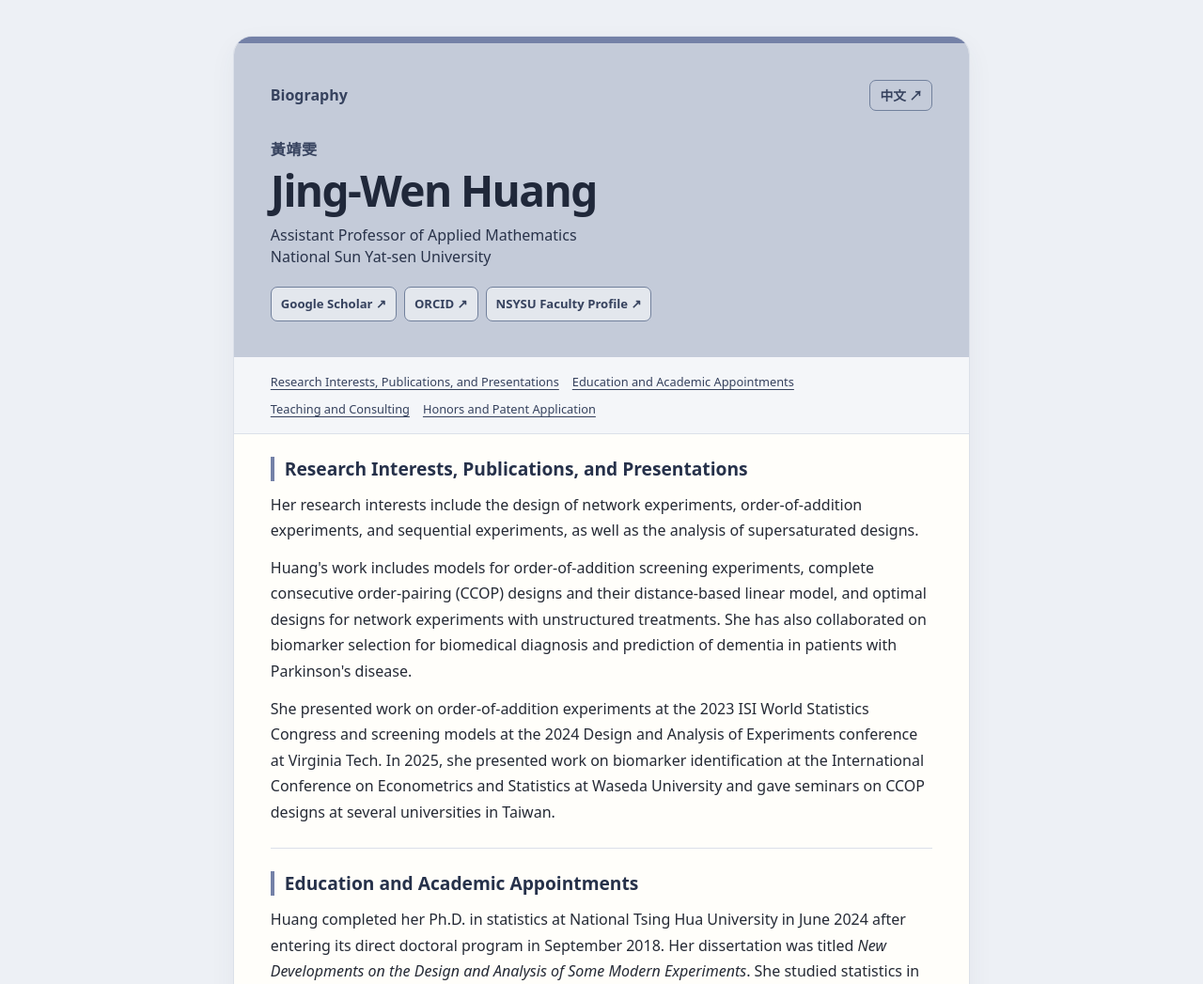
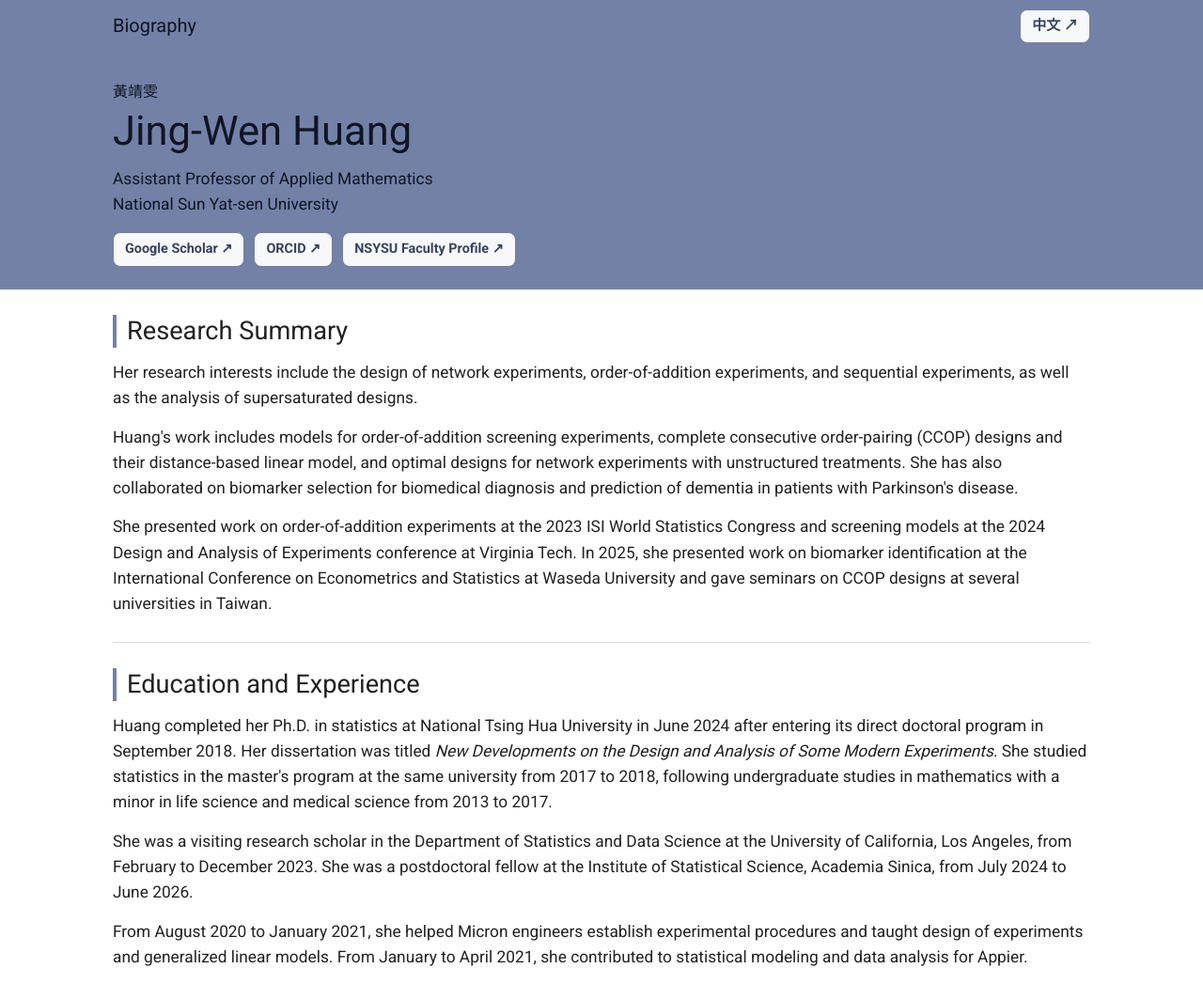
Before and after one commit to miffy8485/academic-wiki, a plain HTML site: page biography.html in a window 1280 px wide. Shown: the top 1047 px of the page at 94% size. Drawn offline with Linux system fonts and the light colour scheme.

Commit message:
Publish academic biographies from personal Wiki

```diff
--- a/biography.html
+++ b/biography.html
@@ -4,40 +4,39 @@
 <meta charset="utf-8">
 <meta name="viewport" content="width=device-width, initial-scale=1">
 <title>Biography | Jing-Wen Huang</title>
+<link rel="stylesheet" href="https://fonts.googleapis.com/css?family=Roboto:400,700&amp;display=swap">
 <style>
-:root{--mist:#C4CBD9;--blue:#7481A7;--deep:#36425E;--text:#252A35;--paper:#fffefa;--base:#edf0f5;--rule:#dbe0e9;color-scheme:light}
+:root{color-scheme:light;--ink:#212121;--muted:#4f474e;--banner:#b0bec5;--pale:#e8eaeb;--rule:#dadce0}
 *{box-sizing:border-box}
-html{scroll-behavior:smooth}
-body{margin:0;background:var(--base);color:var(--text);font:16px/1.72 "Instrument Sans","Noto Sans TC","Microsoft JhengHei",system-ui,sans-serif}
-a{color:var(--deep);text-underline-offset:.2em}
-a:focus-visible{outline:2px solid var(--deep);outline-offset:4px}
-.shell{max-width:860px;margin:auto;padding:clamp(16px,3vw,48px)}
-.profile{background:var(--paper);border:1px solid var(--rule);border-radius:20px;overflow:hidden;box-shadow:0 10px 28px #36425e0e}
-.hero{padding:clamp(22px,3vw,40px);background:var(--mist);border-top:7px solid var(--blue)}
-.hero-top{display:flex;justify-content:space-between;gap:12px;align-items:center;color:var(--deep);font-weight:700}
-.switch,.profiles a{border:1px solid #71809c;border-radius:7px;text-decoration:none;font-weight:650}
-.switch{padding:4px 10px;font-size:.86rem}
-.identity{margin:28px 0 20px}
-.alternate{display:block;color:var(--deep);font-weight:650;letter-spacing:.04em}
-h1{font-size:clamp(2.05rem,3.6vw,3.65rem);letter-spacing:-.035em;line-height:1.1;margin:4px 0 10px;color:#20283a}
-.identity p{color:#29334a;line-height:1.45;margin:0}
-.profiles{display:flex;gap:8px;flex-wrap:wrap}
-.profiles a{padding:6px 10px;background:#ffffff89;font-size:.82rem}
-.profiles a:hover,.switch:hover{background:#fff}
-.sections{display:flex;flex-wrap:wrap;gap:7px 14px;padding:15px clamp(22px,3vw,40px);background:#f4f6f9;border-bottom:1px solid var(--rule);font-size:.8rem}
-.copy{padding:0 clamp(22px,3vw,40px) 28px;overflow-wrap:anywhere}
-.chapter{padding:24px 0;border-bottom:1px solid var(--rule);scroll-margin-top:16px}
-.chapter:last-child{border-bottom:0;padding-bottom:0}
-.chapter h2{font-size:clamp(1.04rem,1.5vw,1.3rem);line-height:1.35;margin:0 0 12px;border-left:4px solid var(--blue);padding-left:11px;color:#26314a}
-.chapter p{margin:0 0 .75em}
+body{margin:0;background:#fff;color:var(--ink);font:400 17.333px/1.56 Roboto,"Noto Sans TC","Microsoft JhengHei",Arial,sans-serif}
+a{color:var(--muted);text-underline-offset:.2em}
+a:focus-visible{outline:2px solid var(--muted);outline-offset:4px}
+.identity,.profiles,.copy,.hero-top{padding-inline:clamp(22px,5vw,60px)}
+.masthead{background:#7481A7;color:#101625}
+.hero-top,.identity,.profiles,.copy{max-width:1160px;margin-inline:auto}
+.hero-top{display:flex;justify-content:space-between;align-items:center;min-height:56px;gap:16px;font-size:20px}
+.switch,.profiles a{display:inline-block;border:1px solid #71809c;border-radius:8px;background:#f7f8fa;color:#36425e;font-weight:700;text-decoration:none}
+.switch{padding:5px 12px;font-size:15px;white-space:nowrap}
+.profiles a{padding:6px 12px;font-size:.9rem}
+.switch:hover,.profiles a:hover{background:#e8eaeb}
+.identity{padding-top:30px}
+.identity h1{font-size:clamp(2rem,3.4vw,3.25rem);line-height:1.15;margin:4px 0 12px;font-weight:400}
+.alternate{display:block;color:inherit;font-size:1rem}
+.identity p{margin:0}
+.profiles{display:flex;flex-wrap:wrap;gap:8px 10px;padding-block:16px 24px}
+.copy{padding-bottom:48px;overflow-wrap:anywhere}
+.chapter{padding:27px 0;border-bottom:1px solid var(--rule);scroll-margin-top:12px}
+.chapter:last-child{border-bottom:0}
+.chapter h2{border-left:4px solid #7481A7;padding-left:11px;font-size:clamp(1.3rem,2.2vw,1.7rem);line-height:1.3;font-weight:400;margin:0 0 13px}
+.chapter p{margin:0 0 .85em}
 .chapter p:last-child{margin-bottom:0}
-@media(prefers-reduced-motion:reduce){html{scroll-behavior:auto}}
 </style>
 </head>
 <body>
 <main class="shell">
 <article class="profile">
 <header class="hero">
+<div class="masthead">
 <div class="hero-top"><span>Biography</span><a class="switch" href="index.html">中文 <span aria-hidden="true">↗</span></a></div>
 <div class="identity"><span class="alternate">黃靖雯</span><h1>Jing-Wen Huang</h1><p>Assistant Professor of Applied Mathematics<br>National Sun Yat-sen University</p></div>
 <nav class="profiles" aria-label="Academic Profiles">
@@ -45,12 +44,13 @@ h1{font-size:clamp(2.05rem,3.6vw,3.65rem);letter-spacing:-.035em;line-height:1.1
 <a href="https://orcid.org/0000-0002-0525-8807">ORCID <span aria-hidden="true">↗</span></a>
 <a href="https://math.nsysu.edu.tw/p/406-1183-379968%2Cr2843.php?Lang=zh-tw">NSYSU Faculty Profile <span aria-hidden="true">↗</span></a>
 </nav>
+</div>
 </header>
-<nav class="sections" aria-label="Biography"><a href="#section-1">Research Interests, Publications, and Presentations</a><a href="#section-2">Education and Academic Appointments</a><a href="#section-3">Teaching and Consulting</a><a href="#section-4">Honors and Patent Application</a></nav>
-<div class="copy"><section class="chapter" id="section-1"><h2>Research Interests, Publications, and Presentations</h2><p>Her research interests include the design of network experiments, order-of-addition experiments, and sequential experiments, as well as the analysis of supersaturated designs.</p>
+<div class="copy"><section class="chapter" id="section-1"><h2>Research Summary</h2><p>Her research interests include the design of network experiments, order-of-addition experiments, and sequential experiments, as well as the analysis of supersaturated designs.</p>
 <p>Huang&#x27;s work includes models for order-of-addition screening experiments, complete consecutive order-pairing (CCOP) designs and their distance-based linear model, and optimal designs for network experiments with unstructured treatments. She has also collaborated on biomarker selection for biomedical diagnosis and prediction of dementia in patients with Parkinson&#x27;s disease.</p>
-<p>She presented work on order-of-addition experiments at the 2023 ISI World Statistics Congress and screening models at the 2024 Design and Analysis of Experiments conference at Virginia Tech. In 2025, she presented work on biomarker identification at the International Conference on Econometrics and Statistics at Waseda University and gave seminars on CCOP designs at several universities in Taiwan.</p></section><section class="chapter" id="section-2"><h2>Education and Academic Appointments</h2><p>Huang completed her Ph.D. in statistics at National Tsing Hua University in June 2024 after entering its direct doctoral program in September 2018. Her dissertation was titled <em>New Developments on the Design and Analysis of Some Modern Experiments</em>. She studied statistics in the master&#x27;s program at the same university from 2017 to 2018, following undergraduate studies in mathematics with a minor in life science and medical science from 2013 to 2017.</p>
-<p>She was a visiting research scholar in the Department of Statistics and Data Science at the University of California, Los Angeles, from February to December 2023. She was a postdoctoral fellow at the Institute of Statistical Science, Academia Sinica, from July 2024 to June 2026.</p></section><section class="chapter" id="section-3"><h2>Teaching and Consulting</h2><p>At National Tsing Hua University, Huang served as a teaching assistant for Calculus I, Mathematical Statistics, and Bayesian Analysis. From August 2020 to January 2021, she helped Micron engineers establish experimental procedures and taught design of experiments and generalized linear models. From January to April 2021, she contributed to statistical modeling and data analysis for Appier.</p></section><section class="chapter" id="section-4"><h2>Honors and Patent Application</h2><p>Her honors include the Mei Yiqi Memorial Medal and an excellent teaching assistant award (2017), an outstanding poster award at Taiwan&#x27;s first national conference on statistical research achievements for postgraduate students (2018), a BenQ Materials research scholarship (2020), a scholarship for doctoral research abroad (2022), and an honorable mention for the Ching-Zong Wei Award (2024). She is listed on U.S. patent application 18/622,407 (2024).</p></section></div>
+<p>She presented work on order-of-addition experiments at the 2023 ISI World Statistics Congress and screening models at the 2024 Design and Analysis of Experiments conference at Virginia Tech. In 2025, she presented work on biomarker identification at the International Conference on Econometrics and Statistics at Waseda University and gave seminars on CCOP designs at several universities in Taiwan.</p></section><section class="chapter" id="section-2"><h2>Education and Experience</h2><p>Huang completed her Ph.D. in statistics at National Tsing Hua University in June 2024 after entering its direct doctoral program in September 2018. Her dissertation was titled <em>New Developments on the Design and Analysis of Some Modern Experiments</em>. She studied statistics in the master&#x27;s program at the same university from 2017 to 2018, following undergraduate studies in mathematics with a minor in life science and medical science from 2013 to 2017.</p>
+<p>She was a visiting research scholar in the Department of Statistics and Data Science at the University of California, Los Angeles, from February to December 2023. She was a postdoctoral fellow at the Institute of Statistical Science, Academia Sinica, from July 2024 to June 2026.</p>
+<p>From August 2020 to January 2021, she helped Micron engineers establish experimental procedures and taught design of experiments and generalized linear models. From January to April 2021, she contributed to statistical modeling and data analysis for Appier.</p></section><section class="chapter" id="section-3"><h2>Honors</h2><p>Her honors include the Mei Yiqi Memorial Medal and an excellent teaching assistant award (2017), an outstanding poster award at Taiwan&#x27;s first national conference on statistical research achievements for postgraduate students (2018), a BenQ Materials research scholarship (2020), a scholarship for doctoral research abroad (2022), and an honorable mention for the Ching-Zong Wei Award (2024). She is listed on U.S. patent application 18/622,407 (2024).</p></section></div>
 </article>
 </main>
 </body>
```
Also changed, not shown: index.html (+29 -29 lines).
